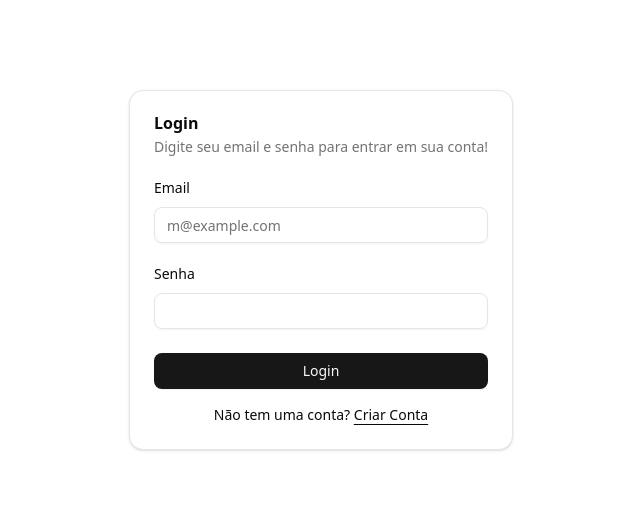
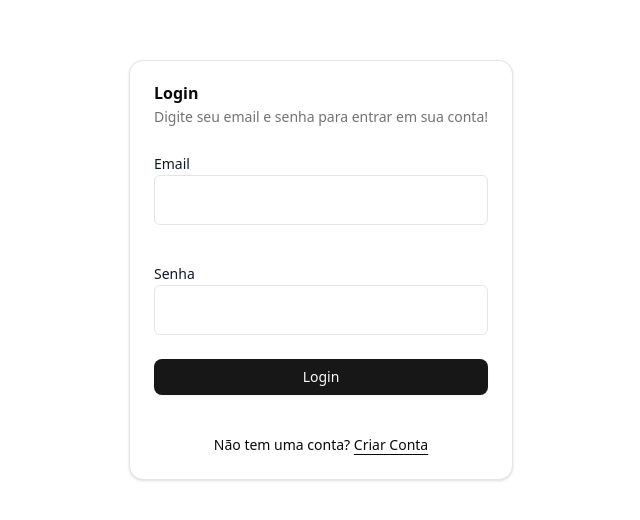
Before and after one commit to JoaoVitorHz/bs-front, a Next.js app: page / in a window 1280 px wide. Shown: the part 130-650 px from the top of the page, without its empty margins (319-959 px from the left). Built offline with nearby package versions, Linux system fonts and the light colour scheme; no server answers.

Commit message:
connected to route api of sing in

```diff
--- a/next.config.mjs
+++ b/next.config.mjs
@@ -1,4 +1,8 @@
 /** @type {import('next').NextConfig} */
-const nextConfig = {};
+const nextConfig = {
+    env: {
+        REACT_APP_API_URL: process.env.REACT_APP_API_URL,  // Replace CUSTOM_VAR with your actual env variable name
+    },
+};
 
 export default nextConfig;
--- a/src/app/page.js
+++ b/src/app/page.js
@@ -1,4 +1,4 @@
-import Input from "@/components/input";
+// import Input from "@/components/input";
 import { LoginForm } from "@/components/login-form";
 import Image from "next/image";
 
--- a/src/components/input.jsx
+++ b/src/components/input.jsx
@@ -1,8 +1,72 @@
-export default function Input(){
-    return(
-        <input
-            type="text"
-            className="border border-gray-100/20 rounded py-1 px-2"
-        />
-    )
+import { useController } from "react-hook-form";
+import InputMask from 'react-input-mask';
+
+export default function Inputs(props){
+    const { field, fieldState } = useController(props);
+
+    const cleanValue = (value) => {
+        // Remove todos os caracteres não numéricos e o caractere '_'
+        return value.replace(/[_\D]/g, '');
+    };
+
+    const handleChange = (event) => {
+        const inputValue = event.target.value;
+        const cleanedValue = cleanValue(inputValue);
+        field.onChange(cleanedValue);
+    };
+
+    function ChangeValue(value){
+        let valor = value.replace(/\D/g, '');
+
+        // Adiciona vírgula para separar os centavos
+        valor = (valor / 100).toFixed(2).replace('.', ',');
+
+        // Adiciona separadores de milhar
+        valor = valor.replace(/\B(?=(\d{3})+(?!\d))/g, '.');
+        field.onChange(valor);
+    }
+    return (
+        <div className="w-full flex-col gap-1">
+            <span className="font-medium text-sm text-gray-900">{props.inputTitle}</span>
+            {props.mask ? (
+                <InputMask
+                    {...field}
+                    mask={props.mask}
+                    onChange={handleChange} // Usando handleChange para remover o caractere '_' antes de passar o valor para o campo do formulário
+                    onBlur={(e) => {
+                        const inputValue = e.target.value;
+                        const maskWithoutLiterals = props.mask.replace(/[^9]/g, '_');
+                        // if (inputValue === maskWithoutLiterals) {
+                        //     field.onChange(''); // Se o valor for apenas o padrão da máscara, definir como uma string vazia
+                        // }
+                    }}
+                    className="w-full border rounded-sm p-3"
+                    disabled={props.isDisabled ? true : false}
+                />
+            ) : (
+                props.typeInput == 'time' ?
+                <input
+                    {...field}
+                    className="w-full h-[48px] border rounded-sm p-3"
+                    type="time"
+                    disabled={props.isDisabled ? true : false}
+                />
+                :
+                props.name == 'value' ?
+                    <input
+                        {...field}
+                        className="w-full border rounded-sm p-3"
+                        onChange={(e) => ChangeValue(e.target.value)}
+                        disabled={props.isDisabled ? true : false}
+                    />
+                :
+                    <input
+                        {...field}
+                        className="w-full border rounded-sm p-3"
+                        disabled={props.isDisabled ? true : false}
+                    />
+            )}
+            {fieldState.error && <span className="text-xs text-red-600">{fieldState.error.message}</span>}
+        </div>
+    );
 }
--- a/src/components/login-form.jsx
+++ b/src/components/login-form.jsx
@@ -1,3 +1,5 @@
+'use client'
+
 import { cn } from "@/lib/utils"
 import { Button } from "@/components/ui/button"
 import {
@@ -10,10 +12,55 @@ import {
 import { Input } from "@/components/ui/input"
 import { Label } from "@/components/ui/label"
 
-export function LoginForm({
-  className,
-  ...props
-}) {
+
+import { useRouter } from "next/navigation"
+import { useContext, useState } from "react"
+
+import { z } from "zod";
+import { useForm } from "react-hook-form"
+import { zodResolver } from '@hookform/resolvers/zod'
+import Inputs from "./input"
+import { api } from "@/service/api"
+
+const RegisterFormSchema = z.object({
+    email: z.string({ required_error: "Email é obrigatorio"}).email('Email inválido'),
+    password: z.string({ required_error: "Senha é obrigatorio"}),
+})
+export function LoginForm({ className, ...props}) {
+  const { control, handleSubmit } = useForm({resolver: zodResolver(RegisterFormSchema)});
+
+  const router = useRouter()
+  const [isError, setIsError] = useState(false)
+  const [showError, setShowError] = useState(false)
+  const [errorMenssage, setErrorMenssage] = useState('');
+
+    async function HandleCreateProfession(data){
+      try{
+        const response = await api.post('auth/login', {
+          ...data
+        })
+        if(response.data.user.id){
+          setIsError(false)
+          setShowError(true)
+          setErrorMenssage('Login feito com sucesso')
+          if (typeof window !== "undefined"){
+              localStorage.setItem('userToken', response.data.token)
+          }
+          router.push('/pages/panel')
+        }
+      } catch(error){
+          if(error){
+              setIsError(true)
+              setErrorMenssage(error.response.data.errors)
+              setShowError(true)
+
+              setTimeout(() => {
+                  setErrorMenssage('')
+                  setShowError(false)
+              }, 10000)
+          }
+        }
+    }
   return (
     (<div className={cn("flex flex-col gap-6", className)} {...props}>
       <Card>
@@ -24,23 +71,36 @@ export function LoginForm({
           </CardDescription>
         </CardHeader>
         <CardContent>
-          <form>
+            <form
+                onSubmit={handleSubmit(HandleCreateProfession)}
+            >
+                {showError &&
+                    <div className={`w-full p-2 flex justify-center text-white rounded ${isError ? 'bg-softPink' : 'bg-green-600'}`}>
+                        {errorMenssage}
+                    </div>
+                }
+
                 <div className="flex flex-col gap-6">
                     <div className="grid gap-3">
-                <Label htmlFor="email">Email</Label>
-                <Input id="email" type="email" placeholder="m@example.com" required />
+                        {/* <Label htmlFor="email">Email</Label> */}
+                        <Inputs
+                            control={control}
+                            name="email"
+                            inputTitle="Email"
+                        />
                     </div>
+
                     <div className="grid gap-3">
                         <div className="flex items-center">
-                  <Label htmlFor="password">Senha</Label>
-                  {/* <a
-                    href="#"
-                    className="ml-auto inline-block text-sm underline-offset-4 hover:underline">
-                    Forgot your password?
-                  </a> */}
+                            {/* <Label htmlFor="password">Senha</Label> */}
                         </div>
-                <Input id="password" type="password" required />
+                        <Inputs
+                            control={control}
+                            name="password"
+                            inputTitle="Senha"
+                         />
                     </div>
+
                     <div className="flex flex-col gap-3">
                         <Button type="submit" className="w-full">
                             Login
@@ -49,12 +109,13 @@ export function LoginForm({
                         Login with Google
                         </Button> */}
                     </div>
-            </div>
+
                     <div className="mt-4 text-center text-sm">
                         Não tem uma conta?{" "}
                         <a href="/register" className="underline underline-offset-4">
                             Criar Conta
                         </a>
+                    </div>
                 </div>
           </form>
         </CardContent>
--- /dev/null
+++ b/src/service/api.js
@@ -0,0 +1,21 @@
+import axios from 'axios';
+
+export const api = axios.create({
+    baseURL: process.env.REACT_APP_API_URL,
+});
+
+function GetToken(){
+    if (typeof localStorage !== 'undefined')
+        return localStorage.getItem('userToken');
+}
+
+// Intercepta as requisições para adicionar o token
+api.interceptors.request.use(
+    (config) => {
+        config.headers.Authorization = `Bearer ${GetToken()}`;
+        return config;
+    },
+    (error) => {
+        return Promise.reject(error);
+    }
+);
```
Also changed, not shown: package.json (+6 -1 lines), 1 other file (tests, documents, lock files or other folders). Lines whose indentation alone changed are shown as unchanged.
